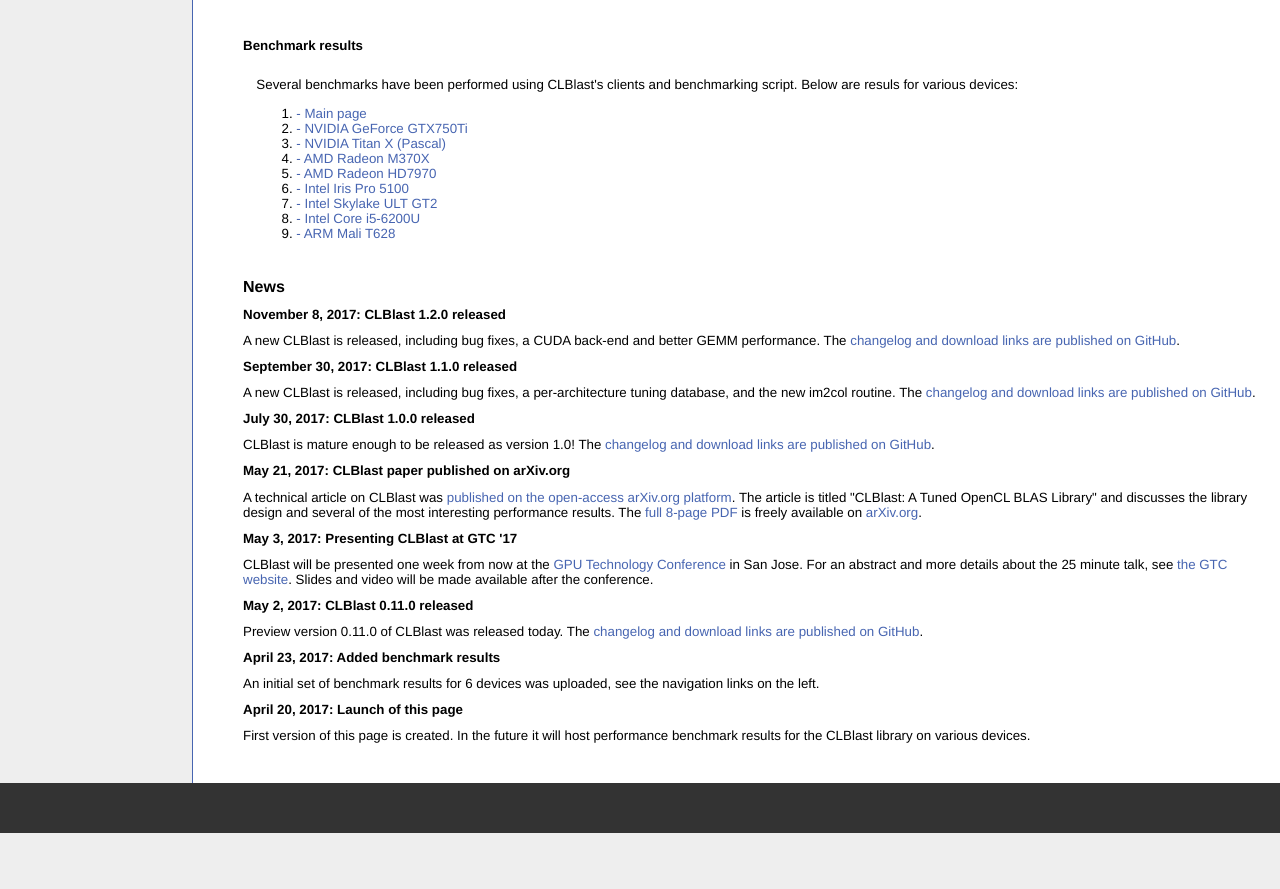
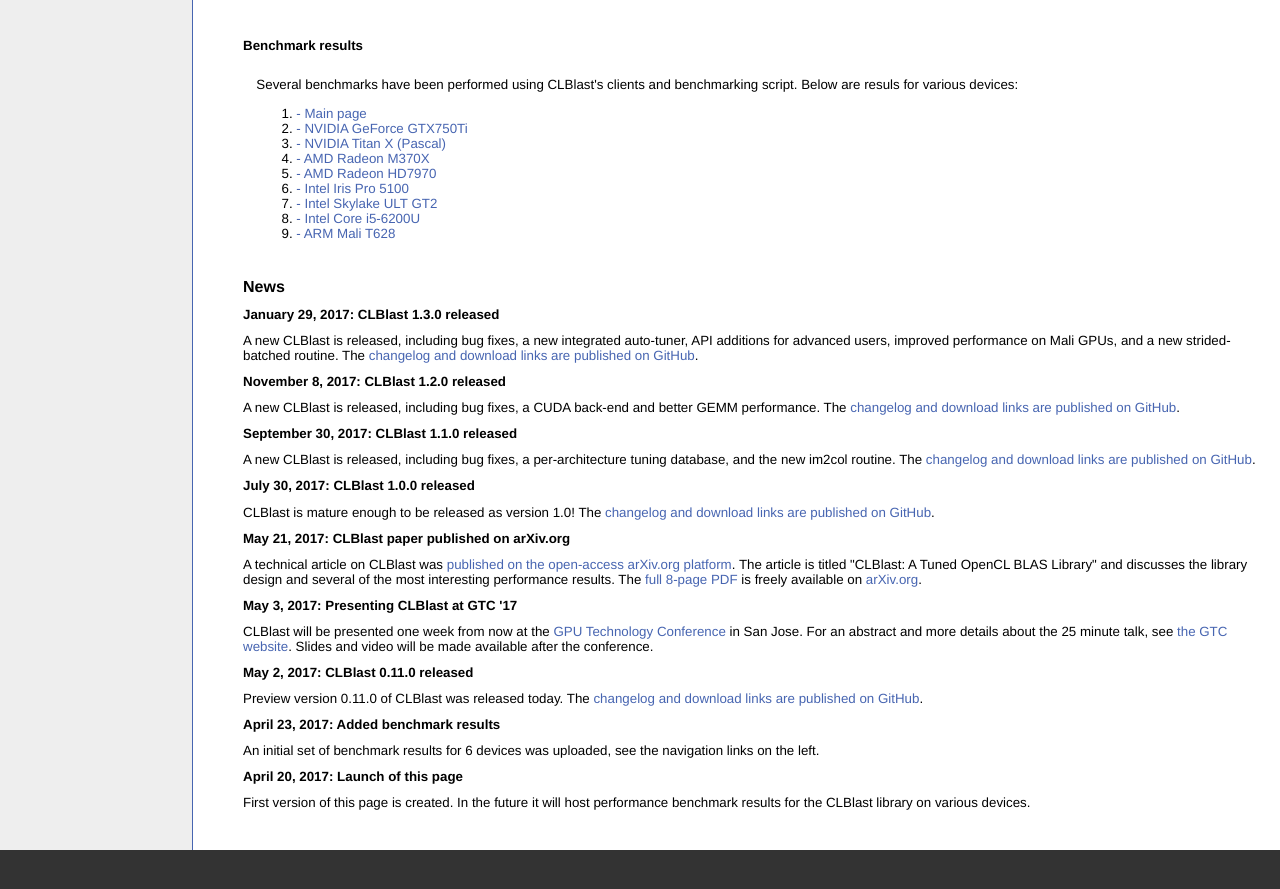
Before and after one commit to kodonnell/cnugteren.github.io, a Jekyll site: the page built from clblast/clblast.html, in a window 1280 px wide and 900 px high, scrolled down 624 px. Shown: the top 889 px of the window. Built offline with Jekyll 4.4.1, drawn with Linux system fonts in a browser that asks for light colours; before the commit the page ends 1457 px from its top, so only the background shows below that.

Commit message:
Added CLBlast 1.3.0 release notes

```diff
--- a/clblast/clblast.html
+++ b/clblast/clblast.html
@@ -65,6 +65,10 @@
 
 <h1>News</h1>
 
+<h2>January 29, 2017: CLBlast 1.3.0 released</h2>
+
+A new CLBlast is released, including bug fixes, a new integrated auto-tuner, API additions for advanced users, improved performance on Mali GPUs, and a new strided-batched routine. The <a href="https://github.com/CNugteren/CLBlast/releases">changelog and download links are published on GitHub</a>.
+
 <h2>November 8, 2017: CLBlast 1.2.0 released</h2>
 
 A new CLBlast is released, including bug fixes, a CUDA back-end and better GEMM performance. The <a href="https://github.com/CNugteren/CLBlast/releases">changelog and download links are published on GitHub</a>.
```
